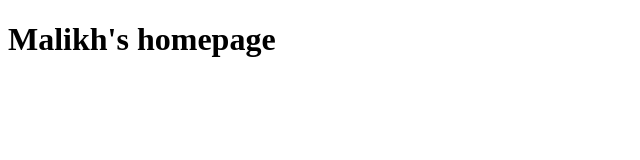
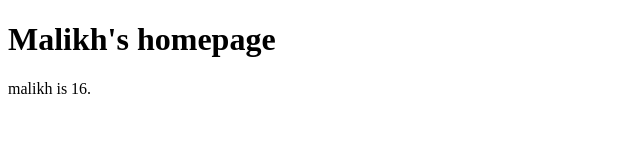
Before and after one commit to Malikhhhh/website, a plain HTML site: page index.html in a window 1280 px wide. Shown: the whole page, without its empty margins (0-640 px from the left). Drawn offline with Linux system fonts and the light colour scheme.

Commit message:
add paragraph to hompage

```diff
--- a/index.html
+++ b/index.html
@@ -6,5 +6,8 @@
 </head>
 <body>
 <h1>Malikh's homepage</h1>
+<p>
+malikh is 16.
+</p>
 </body>
 </html>
```
